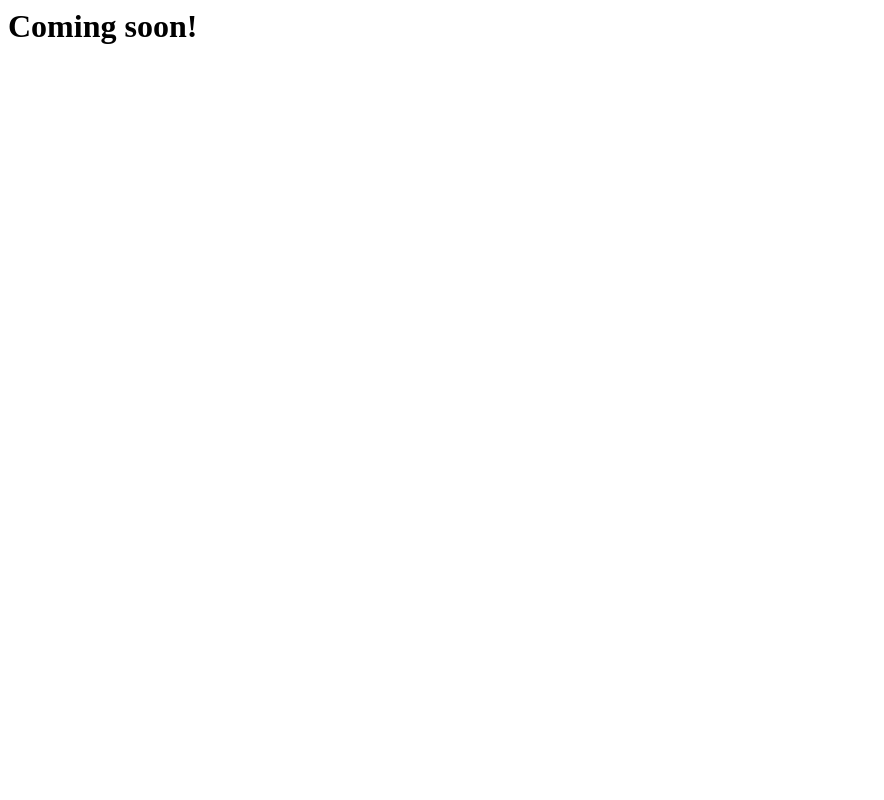
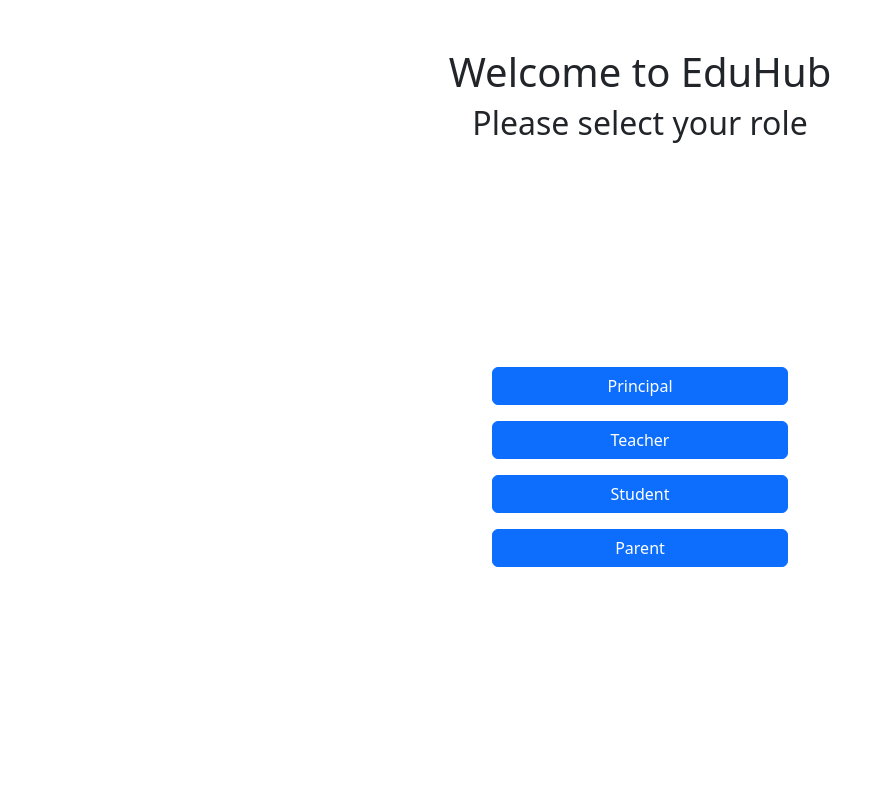
Before and after one commit to dropddesigns/clarity, a plain HTML site: page index.html in a window 1280 px wide. Shown: the whole page, without its empty margins (0-884 px from the left). Drawn offline with nearby package versions, Linux system fonts and the light colour scheme.

Commit message:
Add base home page

```diff
--- a/index.html
+++ b/index.html
@@ -1,21 +1,58 @@
-<html>
+<!DOCTYPE html>
+<html lang="en">
   <head>
+    <meta charset="UTF-8">
+    <meta name="viewport" content="width=device-width, initial-scale=1.0">
     <title>CLARITY</title>
 
     <!-- Google Tag Manager -->
-    <script>(function(w,d,s,l,i){w[l]=w[l]||[];w[l].push({'gtm.start':
-    new Date().getTime(),event:'gtm.js'});var f=d.getElementsByTagName(s)[0],
-    j=d.createElement(s),dl=l!='dataLayer'?'&l='+l:'';j.async=true;j.src=
-    'https://www.googletagmanager.com/gtm.js?id='+i+dl;f.parentNode.insertBefore(j,f);
-    })(window,document,'script','dataLayer','GTM-N37C5MWB');</script>
+    <script>
+      (function (w, d, s, l, i) {
+        w[l] = w[l] || [];
+        w[l].push({ "gtm.start": new Date().getTime(), event: "gtm.js" });
+        var f = d.getElementsByTagName(s)[0],
+          j = d.createElement(s),
+          dl = l != "dataLayer" ? "&l=" + l : "";
+        j.async = true;
+        j.src = "https://www.googletagmanager.com/gtm.js?id=" + i + dl;
+        f.parentNode.insertBefore(j, f);
+      })(window, document, "script", "dataLayer", "GTM-N37C5MWB");
+    </script>
     <!-- End Google Tag Manager -->
+
+    <link
+      href="https://cdn.jsdelivr.net/npm/bootstrap@5.3.3/dist/css/bootstrap.min.css"
+      rel="stylesheet"
+      integrity="sha384-QWTKZyjpPEjISv5WaRU9OFeRpok6YctnYmDr5pNlyT2bRjXh0JMhjY6hW+ALEwIH"
+      crossorigin="anonymous"
+    />
   </head>
-  <body>
+  <body class="d-flex flex-column vh-100 justify-content-between px-5">
     <!-- Google Tag Manager (noscript) -->
-    <noscript><iframe src="https://www.googletagmanager.com/ns.html?id=GTM-N37C5MWB"
-    height="0" width="0" style="display:none;visibility:hidden"></iframe></noscript>
+    <noscript>
+      <iframe
+        src="https://www.googletagmanager.com/ns.html?id=GTM-N37C5MWB"
+        height="0"
+        width="0"
+        style="display: none; visibility: hidden"
+      ></iframe>
+    </noscript>
     <!-- End Google Tag Manager (noscript) -->
 
-    <h1>Coming soon!</h1>
+
+    <div class="text-center mt-5">
+      <h1>Welcome to EduHub</h1>
+
+    </div>
+
+    <!-- Role Selection Buttons -->
+    <h2 class="align-self-center justify-self-center">Please select your role</h2>
+    <div class="d-flex flex-column align-items-center justify-content-center flex-grow-1">
+      <button class="w-25 mb-3 btn btn-primary">Principal</button>
+      <button class="w-25 mb-3 btn btn-primary">Teacher</button>
+      <button class="w-25 mb-3 btn btn-primary">Student</button>
+      <button class="w-25 mb-3 btn btn-primary">Parent</button>
+    </div>
+
   </body>
 </html>
```
